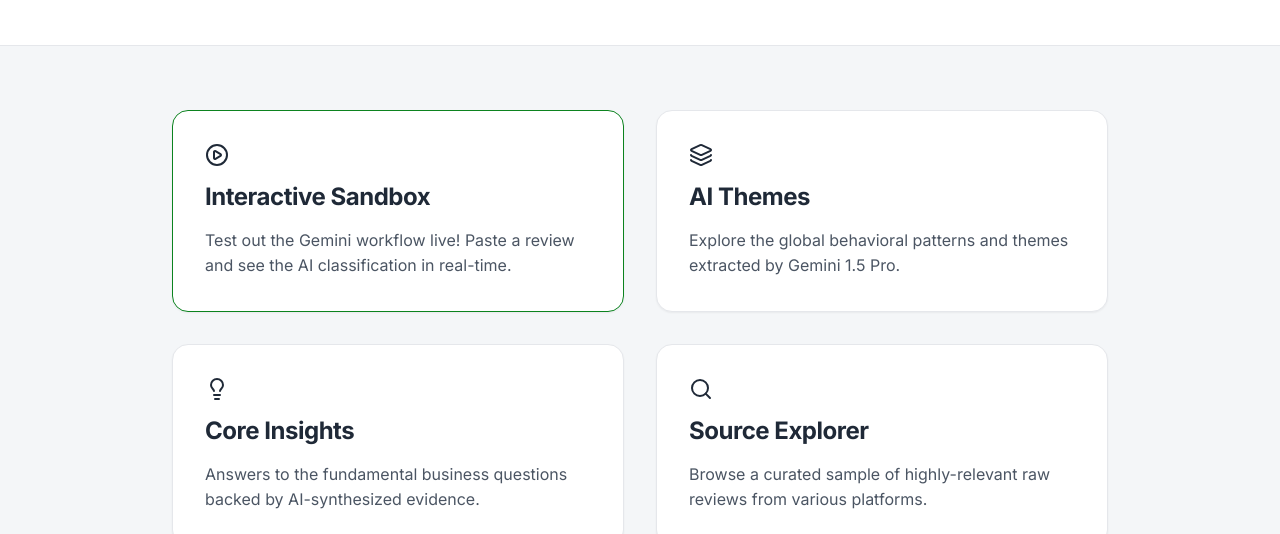
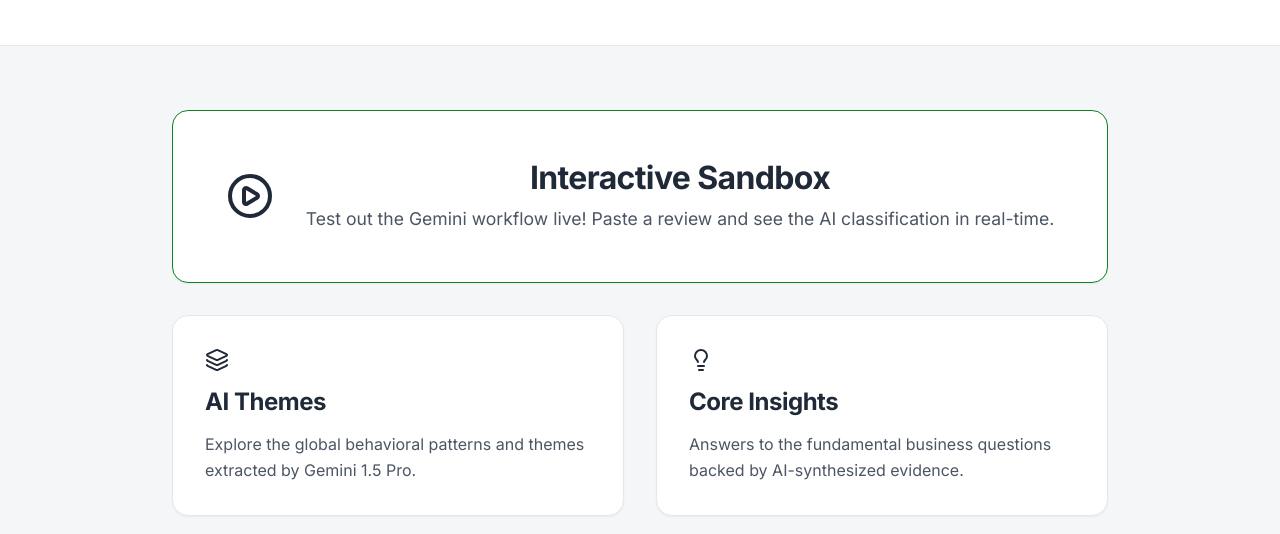
Before and after one commit to Anaagh05/-blinkit-discovery-engine, a website: page public/index.html in a window 1280 px wide. Shown: the part 559-1093 px from the top of the page. Drawn offline with nearby package versions, Linux system fonts and the light colour scheme.

Commit message:
ui: make hub grid symmetrical by highlighting sandbox card as hero

```diff
--- a/public/index.html
+++ b/public/index.html
@@ -67,10 +67,12 @@
             @media (max-width: 768px) { .hub-grid { grid-template-columns: 1fr; } }
         </style>
         <div class="hub-grid">
-            <a href="sandbox.html" class="hub-card" style="border-color: var(--primary);">
-                <i data-lucide="play-circle"></i>
-                <h3>Interactive Sandbox</h3>
-                <p>Test out the Gemini workflow live! Paste a review and see the AI classification in real-time.</p>
+            <a href="sandbox.html" class="hub-card" style="border-color: var(--primary); grid-column: 1 / -1; flex-direction: row; align-items: center; justify-content: center; text-align: center; gap: 2rem; padding: 3rem;">
+                <i data-lucide="play-circle" style="width: 48px; height: 48px;"></i>
+                <div>
+                    <h3 style="font-size: 2rem;">Interactive Sandbox</h3>
+                    <p style="font-size: 1.1rem; margin-top: 0.5rem;">Test out the Gemini workflow live! Paste a review and see the AI classification in real-time.</p>
+                </div>
             </a>
             <a href="themes.html" class="hub-card">
                 <i data-lucide="layers"></i>
```
